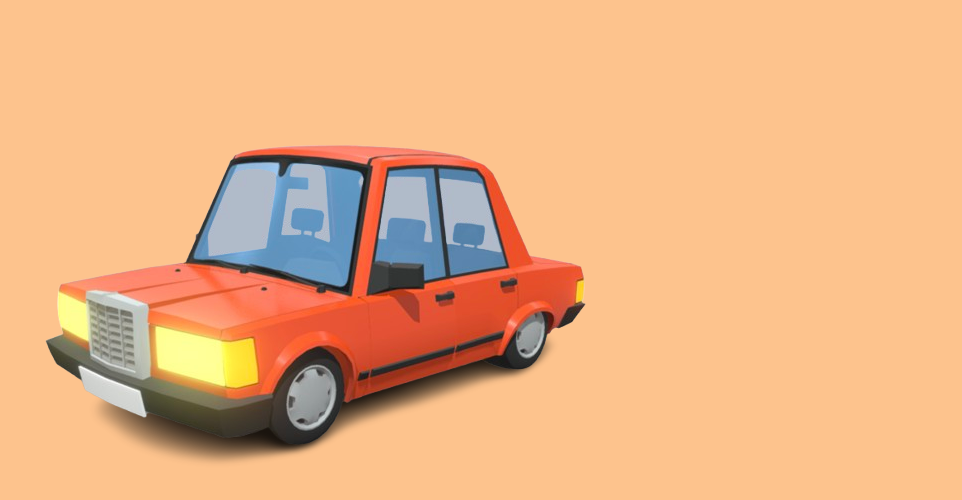
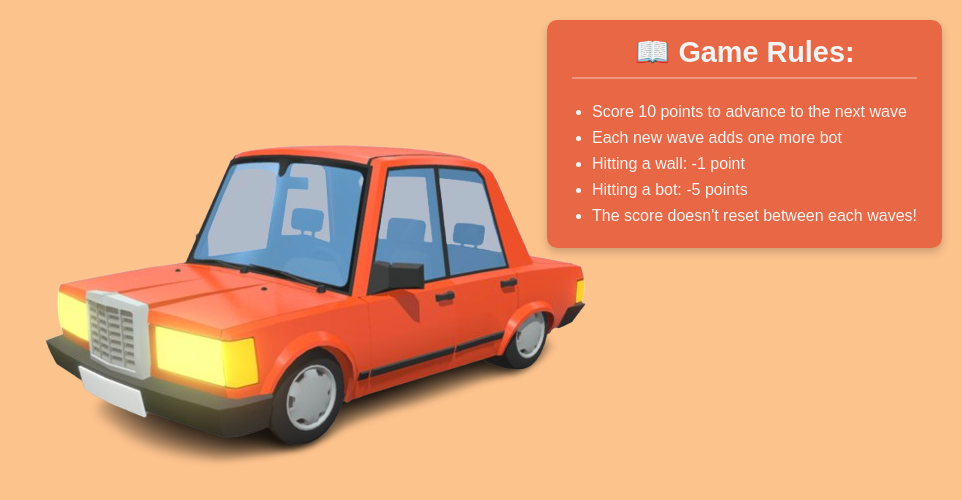
Before and after one commit to Killian-Habasque/three-init, a website built with Vite: page index.html in a window 1280 px wide. Shown: the top 500 px of the page, without its empty margins (318-1280 px from the left). Built offline with nearby package versions, Linux system fonts and the light colour scheme.

Commit message:
add rules & emoji

```diff
--- a/index.html
+++ b/index.html
@@ -13,6 +13,16 @@
         <img src="./assets/images/car.png">
         <h1>Waves car game</h1>
         <p>Drive your car around the track and avoid other vehicles!</p>
+        <div class="rules">
+            <h2>📖 Game Rules:</h2>
+            <ul>
+                <li>Score 10 points to advance to the next wave</li>
+                <li>Each new wave adds one more bot</li>
+                <li>Hitting a wall: -1 point</li>
+                <li>Hitting a bot: -5 points</li>
+                <li>The score doesn't reset between each waves!</li>
+            </ul>
+        </div>
         <button id="start-button">START GAME</button>
     </div>
     <div id="game-container">
--- a/src/App.ts
+++ b/src/App.ts
@@ -150,7 +150,7 @@ class App {
             this.lastBotAddedAtScore = currentScore;
             this.score.addWave();
             const waveNumber = this.score.getWave();
-            this.waveNotification.show(`Wave ${waveNumber}: New bot appears !`);
+            this.waveNotification.show(`Wave ${waveNumber}: 🚗 New bot appears !`);
         }
         if (this.car) {
             this.car.update(delta);
--- a/src/components/HitMarker.ts
+++ b/src/components/HitMarker.ts
@@ -13,7 +13,7 @@ class HitMarker {
             window.clearTimeout(this.timeoutId);
         }
 
-        this.hitMarkerElement.innerText = text;
+        this.hitMarkerElement.innerText = text + "💥";
         this.hitMarkerElement.style.opacity = '1';
 
         const startY = 50;
--- a/style.css
+++ b/style.css
@@ -94,3 +94,34 @@ canvas {
     color: white;
     font-size: 24px;
 }
+
+.rules {
+    position: absolute;
+    background-color: rgba(228, 82, 53, 0.8);
+    border-radius: 10px;
+    padding: 15px 25px;
+    margin-bottom: 2rem;
+    box-shadow: 0 4px 8px rgba(0, 0, 0, 0.2);
+    right: 20px;
+    top: 20px;
+}
+
+.rules h2 {
+    color: #f5f5f5;
+    margin-top: 0;
+    font-size: 1.8rem;
+    border-bottom: 2px solid rgba(255, 255, 255, 0.3);
+    padding-bottom: 8px;
+}
+
+.rules ul {
+    text-align: left;
+    padding-left: 20px;
+    margin-bottom: 0;
+}
+
+.rules li {
+    margin-bottom: 8px;
+    color: #f5f5f5;
+    font-size: 1rem;
+}
```
